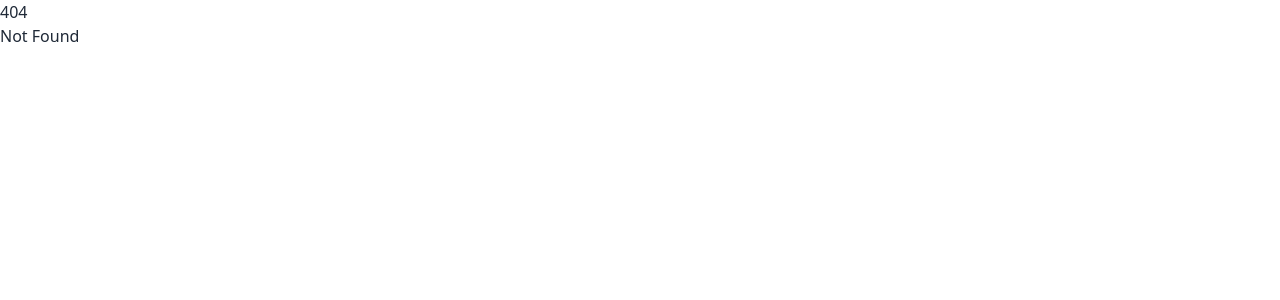
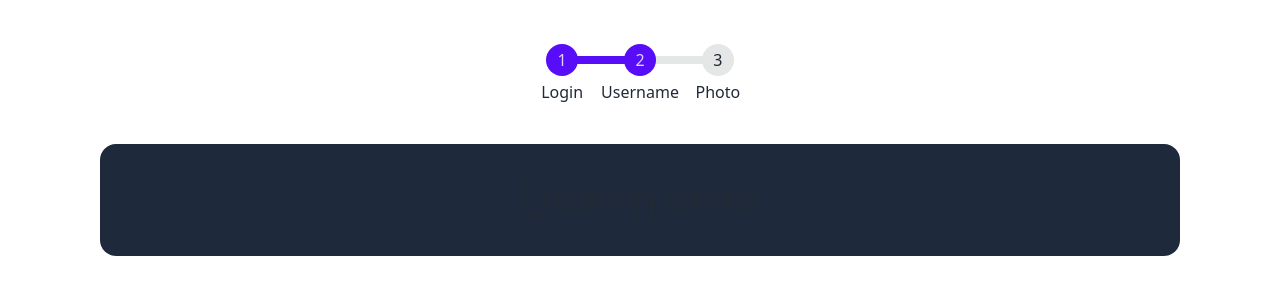
Before and after one commit to mhadziqrazin/kung-foo, a SvelteKit app: page /login/username in a window 1280 px wide. Before the commit this address had no page. Shown: the top 300 px of the page. Built offline with nearby package versions, Linux system fonts and the light colour scheme.

Commit message:
feat: login steps

```diff
--- a/src/routes/+layout.svelte
+++ b/src/routes/+layout.svelte
@@ -2,4 +2,6 @@
   import '../app.css'
 </script>
 
-<slot />
+<div class="container mx-auto p-10 min-h-screen flex flex-col items-center">
+  <slot />
+</div>
--- a/src/routes/+page.svelte
+++ b/src/routes/+page.svelte
@@ -1,13 +1,4 @@
-<script lang="ts">
-  import type { PageData } from './$types'
-  export let data: PageData
-</script>
-
-<h1 class="text-orange-500 font-extrabold text-5xl">SveltKit</h1>
-<h2>
-  {data.title}
-</h2>
-<p class="text-green-400">
-  {data.text}
-</p>
-<button class="btn font-bold"> halo </button>
+<main>
+  <h1 class="text-center">Hi</h1>
+  <a href="/login">Login</a>
+</main>
--- /dev/null
+++ b/src/routes/login/+layout.svelte
@@ -0,0 +1,25 @@
+<script lang="ts">
+  import { page } from '$app/stores'
+</script>
+
+<div class="flex flex-col items-center w-full gap-10">
+  <ul class="steps">
+    <a href="/login" class="step step-primary">Login</a>
+    <a href="/login/username" class="step" class:step-primary={$page.route.id?.match(/username|photo/g)}> Username </a>
+    <a href="/login/photo" class="step" class:step-primary={$page.route.id?.includes('photo')}>Photo</a>
+  </ul>
+
+  <div class="w-[90%] flex items-center justify-center py-8 rounded-2xl bg-slate-800">
+    <slot />
+  </div>
+</div>
+
+<style lang="postcss">
+  div :global(h1) {
+    @apply text-5xl font-bold;
+  }
+
+  /* a {
+    @apply p-4 rounded-full aspect-square w-16 grid place-content-center text-white bg-slate-800;
+  } */
+</style>
--- /dev/null
+++ b/src/routes/login/+page.svelte
@@ -0,0 +1,3 @@
+<main>
+  <h1>Login</h1>
+</main>
--- /dev/null
+++ b/src/routes/login/photo/+page.svelte
@@ -0,0 +1,3 @@
+<main>
+  <h1>Photo</h1>
+</main>
--- /dev/null
+++ b/src/routes/login/username/+page.svelte
@@ -0,0 +1,3 @@
+<main>
+  <h1>Username</h1>
+</main>
```
